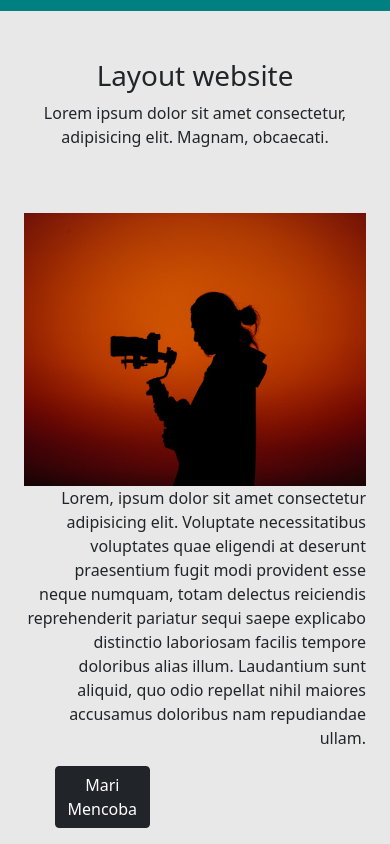
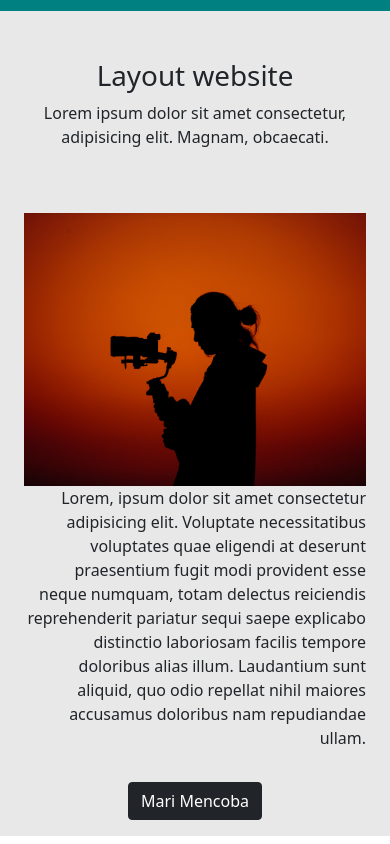
Before and after one commit to Soe-Hok-Gie/grid-sistem, a React (Create React App) app: page / in a window 390 px wide. Shown: the part 5227-6071 px from the top of the page. Built offline with nearby package versions, Linux system fonts and the light colour scheme.

Commit message:
membuat responsive pada bagian button profil dan meniadakan kelas offset pada saat kelasnya medium. juga penambahan detail utk menyesuaikan dgn desain

```diff
--- a/src/components/Profil.jsx
+++ b/src/components/Profil.jsx
@@ -20,7 +20,7 @@ const Profil = () => {
               sequi saepe explicabo distinctio laboriosam facilis tempore doloribus alias illum. Laudantium sunt aliquid, quo odio repellat nihil maiores accusamus doloribus nam repudiandae ullam.
             </p>
           </div>
-          <div className="col-2 offset-1">
+          <div className="col-lg-2 offset-lg-1 col-md-12 text-center mt-3">
             <button class="btn btn-dark">Mari Mencoba</button>
           </div>
         </div>
```
